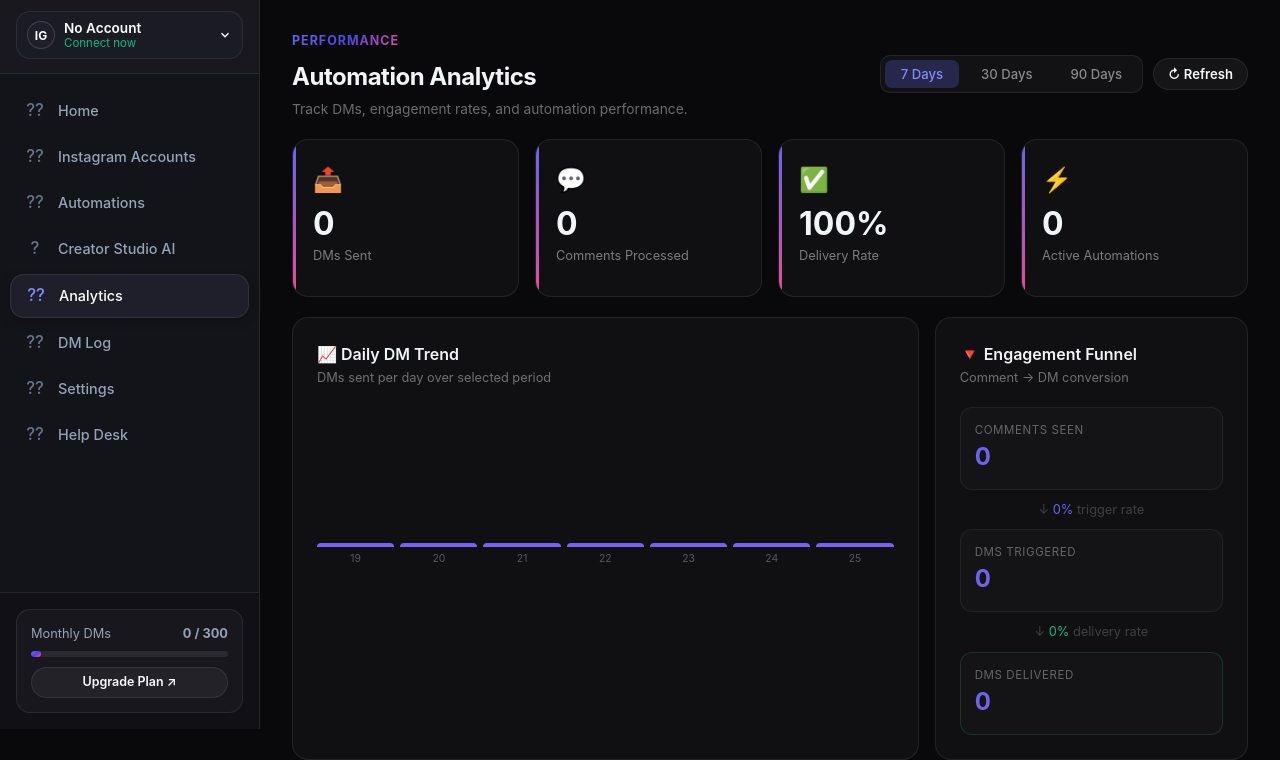
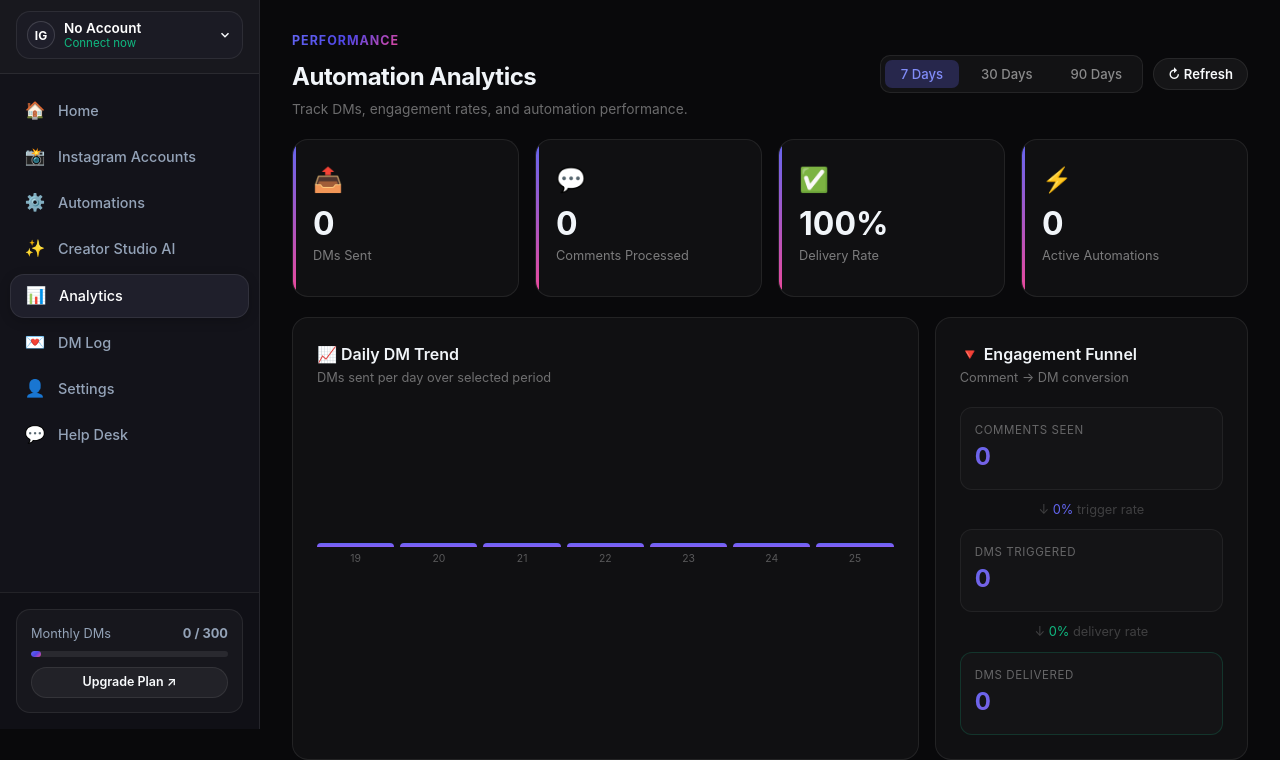
Before and after one commit to Jayvardhanreddy/nudge, a website: page analytics.html in a window 1280 px wide. Shown: the part 71-831 px from the top of the page. Drawn offline with Linux system fonts and the light colour scheme; no server answers.

Commit message:
Fix server.js syntax error and HTML emoji encoding

```diff
--- a/analytics.html
+++ b/analytics.html
@@ -78,15 +78,15 @@
           <svg width="14" height="14" viewBox="0 0 24 24" fill="none" stroke="currentColor" stroke-width="2.5"><polyline points="6 9 12 15 18 9"></polyline></svg>
         </button>
       </div>
-        <nav class="app-nav" aria-label="Main Navigation">
-    <a href="dashboard.html" data-nav="dashboard"><span class="nav-icon">??</span><span>Home</span></a>
-    <a href="instagram-accounts.html" data-nav="instagram"><span class="nav-icon">??</span><span>Instagram Accounts</span></a>
-    <a href="automations.html" data-nav="automations"><span class="nav-icon">??</span><span>Automations</span></a>
-    <a href="creator-tools.html" data-nav="creator-tools"><span class="nav-icon">?</span><span>Creator Studio AI</span></a>
-    <a href="analytics.html" data-nav="analytics"><span class="nav-icon">??</span><span>Analytics</span></a>
-    <a href="messages.html" data-nav="messages"><span class="nav-icon">??</span><span>DM Log</span></a>
-    <a href="settings.html" data-nav="settings"><span class="nav-icon">??</span><span>Settings</span></a>
-    <a href="help.html" data-nav="help"><span class="nav-icon">??</span><span>Help Desk</span></a>
+          <nav class="app-nav" aria-label="Main Navigation">
+    <a href="dashboard.html" data-nav="dashboard"><span class="nav-icon">🏠</span><span>Home</span></a>
+    <a href="instagram-accounts.html" data-nav="instagram"><span class="nav-icon">📸</span><span>Instagram Accounts</span></a>
+    <a href="automations.html" data-nav="automations"><span class="nav-icon">⚙️</span><span>Automations</span></a>
+    <a href="creator-tools.html" data-nav="creator-tools"><span class="nav-icon">✨</span><span>Creator Studio AI</span></a>
+    <a href="analytics.html" data-nav="analytics"><span class="nav-icon">📊</span><span>Analytics</span></a>
+    <a href="messages.html" data-nav="messages"><span class="nav-icon">💌</span><span>DM Log</span></a>
+    <a href="settings.html" data-nav="settings"><span class="nav-icon">👤</span><span>Settings</span></a>
+    <a href="help.html" data-nav="help"><span class="nav-icon">💬</span><span>Help Desk</span></a>
   </nav>
       <div class="sidebar-foot">
         <div class="dm-limit-card" id="dmLimitCard">
--- a/server.js
+++ b/server.js
@@ -926,7 +926,7 @@ function creatorFallback(type, body) {
       inspirational: [`Stop scrolling if you want to ${topic || 'change your life'}…`, `The ${topic || 'secret'} nobody tells you about…`, `I went from zero to ${topic || 'success'} in 30 days — here's how`, `What if I told you ${topic || 'this'} was easier than you think?`, `This changed everything for me 👇`],
       funny: [`POV: You discovered ${topic || 'the hack'} too late 😭`, `Me before vs after ${topic || 'this'} 💀`, `Nobody: Absolutely nobody: Me: ${topic || 'overthinking'}`, `Wait for the plot twist 😂`, `Things that hit different at 2am 👇`],
       educational: [`Here are 5 things about ${topic || 'this'} nobody talks about`, `The complete beginner's guide to ${topic || 'this'}`, `How to ${topic || 'get started'} in 60 seconds`, `${topic || 'This'} explained simply 🧵`, `The truth about ${topic || 'this'} (backed by data)`],
-      controversial: [`Hot take: ${topic || 'You're doing this wrong'}`, `Unpopular opinion about ${topic || 'this industry'}…`, `I'm tired of pretending ${topic || 'this'} works`, `The ${topic || 'advice'} everyone gives is wrong`, `Say it louder: ${topic || 'This needs to change'}`],
+      controversial: [`Hot take: ${topic || "You're doing this wrong"}`, `Unpopular opinion about ${topic || 'this industry'}…`, `I'm tired of pretending ${topic || 'this'} works`, `The ${topic || 'advice'} everyone gives is wrong`, `Say it louder: ${topic || 'This needs to change'}`],
       emotional: [`This hit me harder than I expected 💔`, `For everyone struggling with ${topic || 'this'}…`, `Nobody prepared me for this moment`, `If you need to hear this today…`, `The day everything changed for me 🥺`]
     };
     return (toneMap[tone] || toneMap.inspirational).slice(0, count);
```
Also changed, not shown: automations.html (+9 -9 lines), billing.html (+9 -9 lines), creator-tools.html (+9 -9 lines), dashboard.html (+9 -9 lines), fix-nav.js (added, +20 -0 lines), help.html (+9 -9 lines), instagram-accounts.html (+9 -9 lines), messages.html (+9 -9 lines), settings.html (+9 -9 lines).
